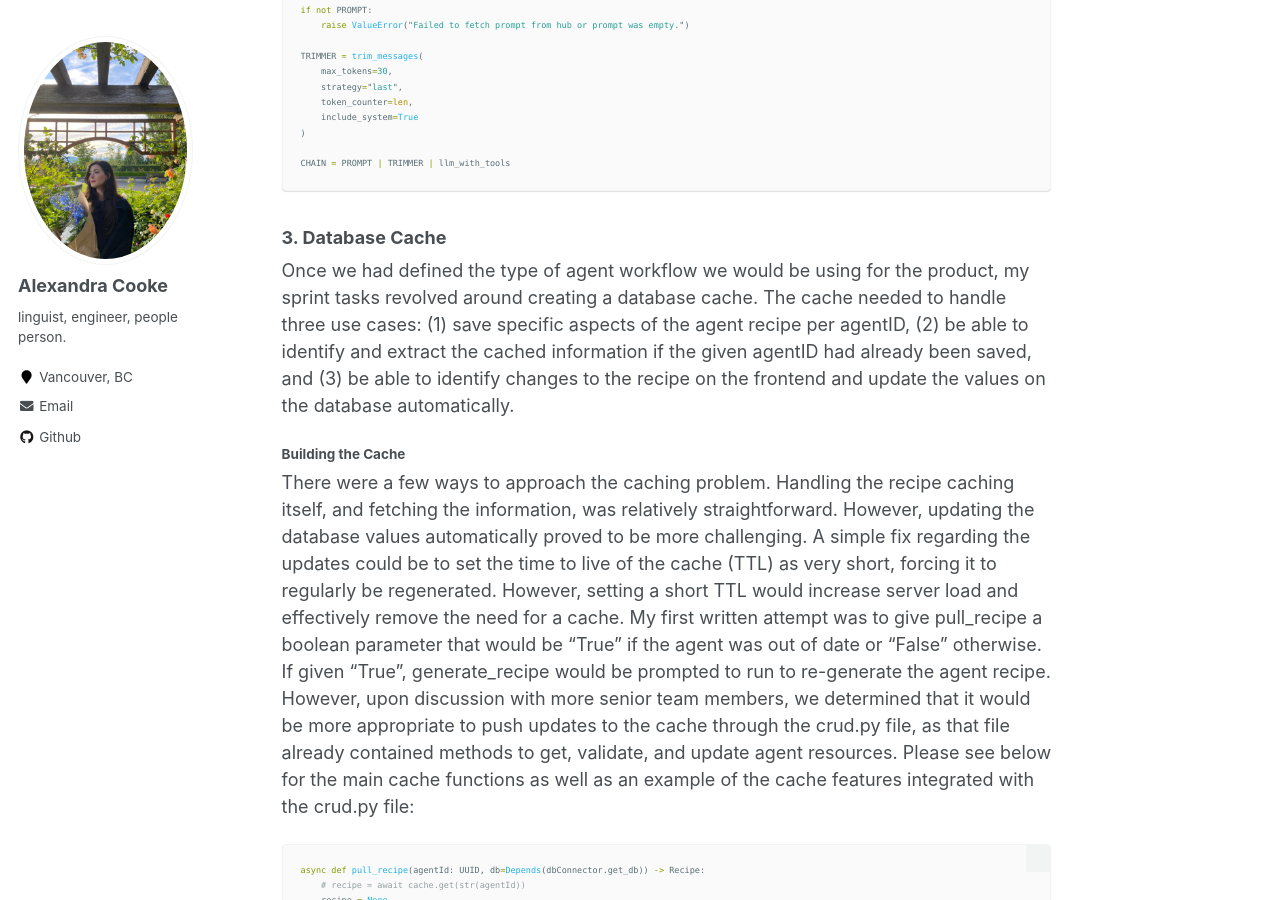
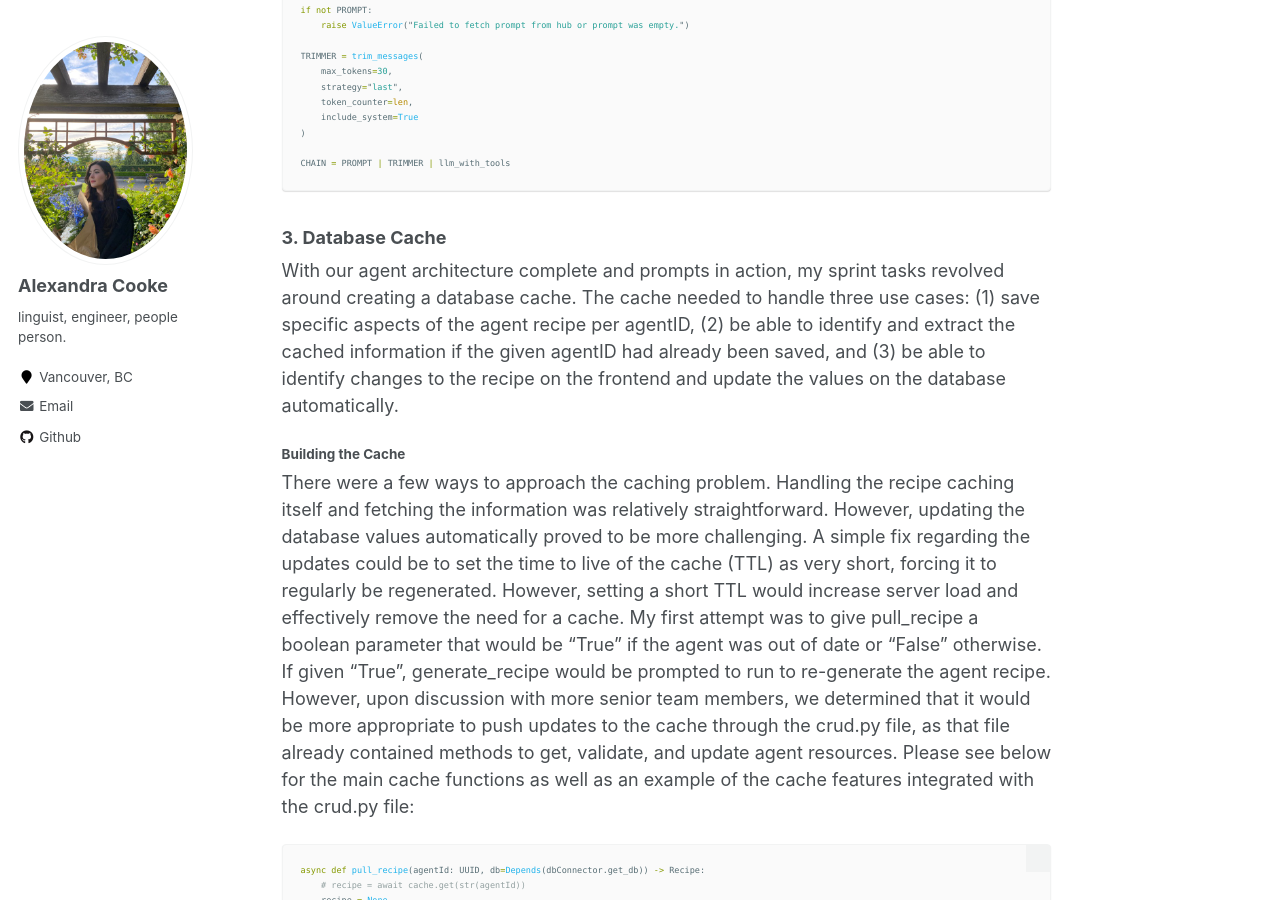
Before and after one commit to acooke82/acooke82.github.io, a Jekyll site: the page built from _portfolio/portfolio-1.md, in a window 1280 px wide and 900 px high, scrolled down 6844 px. Built offline with Jekyll 4.4.1, drawn with Linux system fonts in a browser that asks for light colours.

Commit message:
Update portfolio-1.md
- minor style and grammar fixes

````diff
--- a/_portfolio/portfolio-1.md
+++ b/_portfolio/portfolio-1.md
@@ -298,10 +298,10 @@ CHAIN = PROMPT | TRIMMER | llm_with_tools
 ```
 
 ### 3. Database Cache
-Once we had defined the type of agent workflow we would be using for the product, my sprint tasks revolved around creating a database cache. The cache needed to handle three use cases: (1) save specific aspects of the agent recipe per agentID, (2) be able to identify and extract the cached information if the given agentID had already been saved, and (3) be able to identify changes to the recipe on the frontend and update the values on the database automatically.
+With our agent architecture complete and prompts in action, my sprint tasks revolved around creating a database cache. The cache needed to handle three use cases: (1) save specific aspects of the agent recipe per agentID, (2) be able to identify and extract the cached information if the given agentID had already been saved, and (3) be able to identify changes to the recipe on the frontend and update the values on the database automatically.
 
 #### Building the Cache
-There were a few ways to approach the caching problem. Handling the recipe caching itself, and fetching the information, was relatively straightforward. However, updating the database values automatically proved to be more challenging. A simple fix regarding the updates could be to set the time to live of the cache (TTL) as very short, forcing it to regularly be regenerated. However, setting a short TTL would increase server load and effectively remove the need for a cache. My first written attempt was to give pull_recipe a boolean parameter that would be "True" if the agent was out of date or "False" otherwise. If given "True", generate_recipe would be prompted to run to re-generate the agent recipe. However, upon discussion with more senior team members, we determined that it would be more appropriate to push updates to the cache through the crud.py file, as that file already contained methods to get, validate, and update agent resources. Please see below for the main cache functions as well as an example of the cache features integrated with the crud.py file:
+There were a few ways to approach the caching problem. Handling the recipe caching itself and fetching the information was relatively straightforward. However, updating the database values automatically proved to be more challenging. A simple fix regarding the updates could be to set the time to live of the cache (TTL) as very short, forcing it to regularly be regenerated. However, setting a short TTL would increase server load and effectively remove the need for a cache. My first attempt was to give pull_recipe a boolean parameter that would be "True" if the agent was out of date or "False" otherwise. If given "True", generate_recipe would be prompted to run to re-generate the agent recipe. However, upon discussion with more senior team members, we determined that it would be more appropriate to push updates to the cache through the crud.py file, as that file already contained methods to get, validate, and update agent resources. Please see below for the main cache functions as well as an example of the cache features integrated with the crud.py file:
 
 ```python
 async def pull_recipe(agentId: UUID, db=Depends(dbConnector.get_db)) -> Recipe:
````
